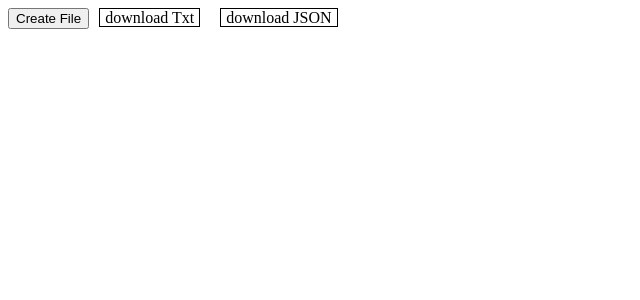
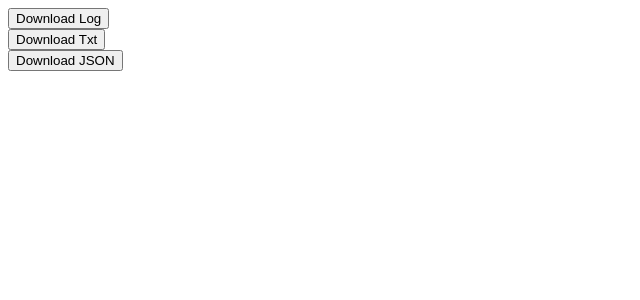
Before and after one commit to vkgarya/rajak, an Angular app: page / in a window 1280 px wide. Shown: the top 300 px of the page, without its empty margins (0-640 px from the left). Built offline with nearby package versions, Linux system fonts and the light colour scheme.

Commit message:
file downloaded

```diff
--- a/src/app/app.component.html
+++ b/src/app/app.component.html
@@ -1,3 +1,5 @@
-<button (click)="createFile()">Create File</button>
-<a (click)="dynamicDownloadTxt()" >download Txt</a>
-<a (click)="dynamicDownloadJson()" >download JSON</a>
+<button (click)="dynamicDownloadLog()">Download Log</button>
+<br/>
+<button (click)="dynamicDownloadTxt()">Download Txt</button>
+<br/>
+<button (click)="dynamicDownloadJson()">Download JSON</button>
--- a/src/app/app.component.ts
+++ b/src/app/app.component.ts
@@ -18,16 +18,44 @@ export class AppComponent implements OnInit {
   fileName = '';
 
   ngOnInit() {
+
+  }
+
+  dynamicDownloadLog() {
     if (this.dataObject.ename === 'rajak') {
       this.fileName = 'test-template.log';
     }
     else {
       this.fileName = 'temp-template.log';
     }
+
+    this.fakeValidateUserData().subscribe((res) => {
+      this.dyanmicDownloadByHtmlTag({
+        fileName: this.fileName,
+        text: JSON.stringify(res)
+      });
+    });
   }
 
-  createFile() {
-    saveAs(this.dataObject, this.fileName);
+  dynamicDownloadTxt() {
+    this.fileName = 'test-template.txt';
+    this.fakeValidateUserData().subscribe((res) => {
+      this.dyanmicDownloadByHtmlTag({
+        fileName: this.fileName,
+        text: JSON.stringify(res)
+      });
+    });
+
+  }
+
+  dynamicDownloadJson() {
+    this.fileName = 'test-template.json';
+    this.fakeValidateUserData().subscribe((res) => {
+      this.dyanmicDownloadByHtmlTag({
+        fileName: this.fileName,
+        text: JSON.stringify(res)
+      });
+    });
   }
 
   fakeValidateUserData() {
@@ -40,25 +68,6 @@ export class AppComponent implements OnInit {
     }
   }
 
-  dynamicDownloadTxt() {
-    this.fakeValidateUserData().subscribe((res) => {
-      this.dyanmicDownloadByHtmlTag({
-        fileName: this.fileName,
-        text: JSON.stringify(res)
-      });
-    });
-
-  }
-
-  dynamicDownloadJson() {
-    this.fakeValidateUserData().subscribe((res) => {
-      this.dyanmicDownloadByHtmlTag({
-        fileName: this.fileName,
-        text: JSON.stringify(res)
-      });
-    });
-  }
-
   private dyanmicDownloadByHtmlTag(arg: {
     fileName: string,
     text: string
@@ -67,7 +76,8 @@ export class AppComponent implements OnInit {
       this.setting.element.dynamicDownload = document.createElement('a');
     }
     const element = this.setting.element.dynamicDownload;
-    const fileType = arg.fileName.indexOf('.json') > -1 ? 'text/json' : 'text/plain';
+    // const fileType = arg.fileName.indexOf('.json') > -1 ? 'text/json' : 'text/plain';
+    const fileType = 'text/x-log';
     element.setAttribute('href', `data:${fileType};charset=utf-8,${encodeURIComponent(arg.text)}`);
     element.setAttribute('download', arg.fileName);
 
```
